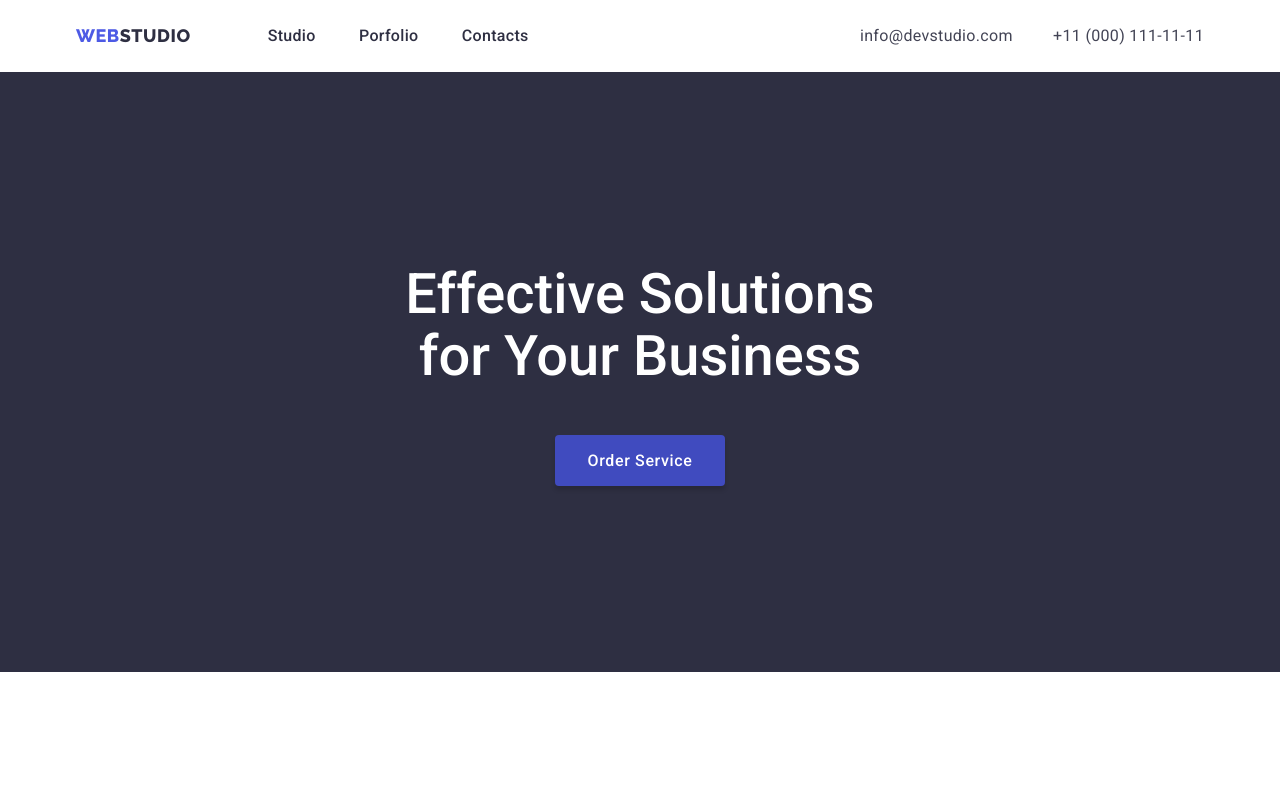
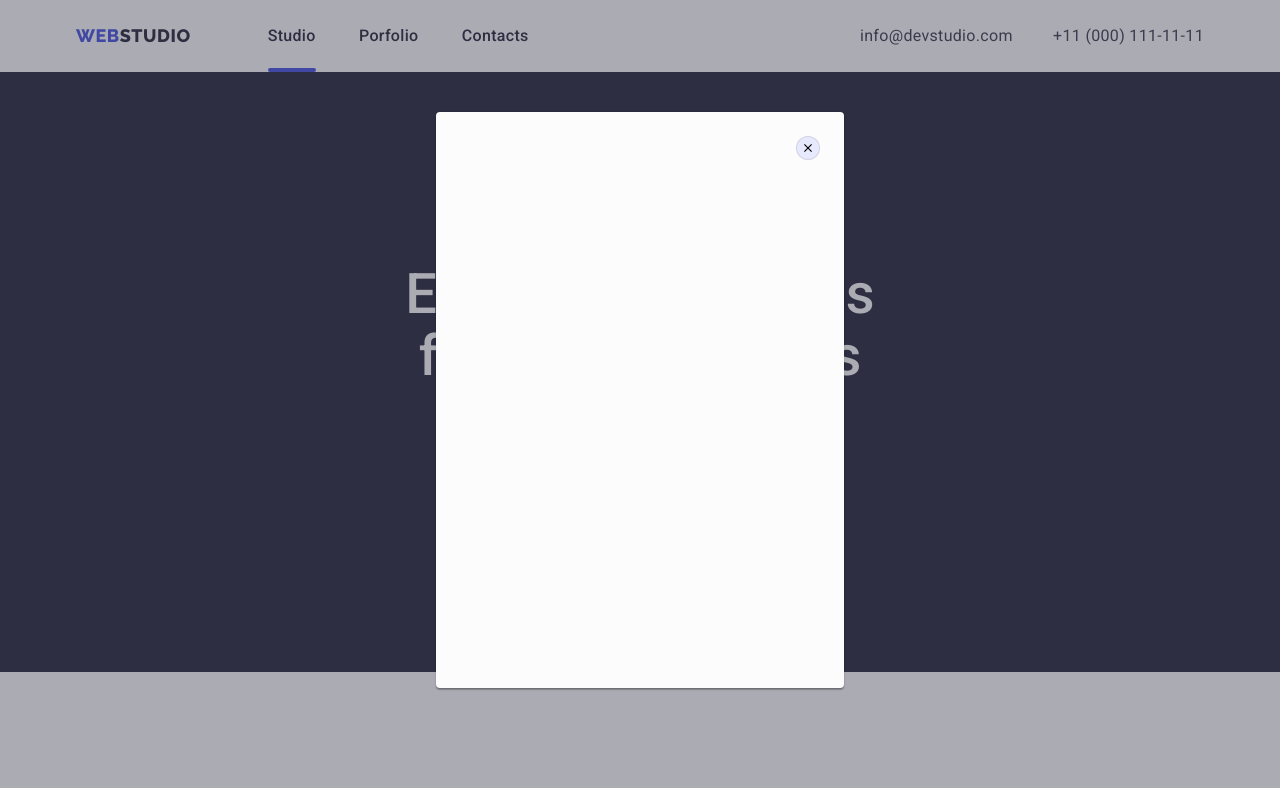
Before and after one commit to PotiykoEvgenij/goit-markup-hw-05, a plain HTML site: page index.html in a window 1280 px wide. Both pictures are taken after a click on the button "Order Service". Shown: the top 788 px of the page. Drawn offline with nearby package versions, Linux system fonts and the light colour scheme.

Commit message:
Update style.css

```diff
--- a/css/style.css
+++ b/css/style.css
@@ -22,6 +22,7 @@ body {
 
 a {
     text-decoration: none;
+    display: block;
 }
 
 
@@ -58,8 +59,13 @@ img {
 }
 
 /* Logo */
-
+.logo {
+    padding-top: 24px;
+    padding-bottom: 24px;
+}
 .logo-web {
+    display: inline-block;
+    align-items: center;
     font-family: Raleway;
     font-weight: 800;
     font-size: 18px;
@@ -67,12 +73,12 @@ img {
     letter-spacing: 0.03em;
     text-transform: uppercase;
     color: var(--primary-brand);
-    padding-top: 24px;
-    padding-bottom: 24px;
-
+    padding: 0;
 }
 
 .logo-studio {
+    align-items: center;
+    display: inline-block;
     font-family: Raleway;
     font-weight: 800;
     font-size: 18px;
@@ -81,8 +87,7 @@ img {
     text-transform: uppercase;
     color: var(--caption-color);
     margin-right: 77px;
-    padding-top: 24px;
-    padding-bottom: 24px;
+    padding: 0;
 }
 
 /* Nav */
@@ -90,10 +95,11 @@ img {
 .top-line {
     display: flex;
     justify-content: space-between;
-    padding-top: 24px;
-    padding-bottom: 24px;
+    padding-top: 0;
+    padding-bottom: 0;
 }
 .top-line-bg {
+    display: block;
     max-width: 1440px;
     margin-left: auto;
     margin-right: auto;
@@ -103,6 +109,8 @@ img {
     display: flex;
 }
 .nav-links {
+    align-items: center;
+    display: block;
     list-style: none;
     width: 261px;
     display: flex;
@@ -110,6 +118,7 @@ img {
 }
 
 .nav-link {
+    text-decoration: none;
     font-weight: 500;
     font-size: 16px;
     line-height: 1.5;
@@ -117,12 +126,30 @@ img {
     color: var(--caption-color);
     padding-top: 24px;
     padding-bottom: 24px;
+    content: '';
+    position: relative;
+
+    transition-property: color;
+    transition-duration: 250ms;
+    transition-timing-function: cubic-bezier(0.4, 0, 0.2, 1);
 }
 .nav-link:hover, .nav-link:focus {
     color: var(--primary-brand);
 }
 .nav-link:active {
     color: var(--primary-brand);
+}
+
+.current-page::after {
+    content: '';
+    position: absolute;
+    background-color: var(--primary-brand);
+    width: 100%;
+    height: 4px;
+    left: 0;
+    bottom: 0;
+    border-radius: 2px;
+    display: block;
 }
 
 /* Contacts */
@@ -133,6 +160,7 @@ img {
     justify-content: space-between;
 }
 .contact {
+    display: block;
     font-weight: 400;
     font-size: 16px;
     line-height: 1.5;
@@ -140,6 +168,10 @@ img {
     color: var(--text-color);
     padding-top: 24px;
     padding-bottom: 24px;
+
+    transition-property: color;
+    transition-duration: 250ms;
+    transition-timing-function: cubic-bezier(0.4, 0, 0.2, 1);
 }
 .contact:hover,
 .contact:focus {
@@ -192,6 +224,10 @@ img {
     box-shadow: 0px 4px 4px rgba(0, 0, 0, 0.15);
     border-radius: 4px;
     border: var(--primary-brand);
+
+    transition-property: background-color;
+    transition-duration: 250ms;
+    transition-timing-function: cubic-bezier(0.4, 0, 0.2, 1);
 }
 .button:hover,
 .button:focus {
@@ -311,10 +347,14 @@ img {
     margin-right: 24px;
     background-color: var(--primary-brand);
     border-radius: 50%;
+
+    transition-property: background-color;
+    transition-duration: 250ms;
+    transition-timing-function: cubic-bezier(0.4, 0, 0.2, 1);
 }
 .card-link:hover,
 .card-link:focus {
-    background: #31D0AA;
+    background-color: #31D0AA;
 }
 .card-link:nth-child(4n) {
     margin-right: 0;
@@ -342,6 +382,10 @@ img {
     width: 104px;
     height: 56px;
     fill: #8E8F99;
+
+    transition-property: fill;
+    transition-duration: 250ms;
+    transition-timing-function: cubic-bezier(0.4, 0, 0.2, 1);
 }
 .link-customers a {
     display: inline-block;
@@ -352,6 +396,10 @@ img {
     border-radius: 4px;
     width: 168px;
     height: 88px;
+
+    transition-property: border;
+    transition-duration: 250ms;
+    transition-timing-function: cubic-bezier(0.4, 0, 0.2, 1);
 }
 .link-customers a:hover,
 .link-customers a:focus {
@@ -418,6 +466,10 @@ footer {
     margin-right: 16px;
     background: rgba(255, 255, 255, 0.1);
     border-radius: 50%;
+
+    transition-property: background-color;
+    transition-duration: 250ms;
+    transition-timing-function: cubic-bezier(0.4, 0, 0.2, 1);
 }
 .social-link:nth-child(4) {
     margin-right: 0;
@@ -430,6 +482,75 @@ footer {
     width: 24px;
     height: 24px;
     fill: var(--light-color);
+}
+
+/* Modal page */
+
+.modal-bg {
+    position: fixed;
+    top: 0;
+    left: 0;
+    width: 100%;
+    height: 100%;
+    background: rgba(46, 47, 66, 0.4);
+
+    opacity: 1;
+    transition: opacity 250ms cubic-bezier(0.4, 0, 0.2, 1);
+    /* transition-property: opacity;
+    transition-duration: 250ms;
+    transition-timing-function: cubic-bezier(0.4, 0, 0.2, 1); */
+}
+.modal-bg.is-hidden {
+    /* visibility: hidden; */
+    opacity: 0;
+    pointer-events: none;
+}
+.modal-bg.is-hidden .modal-page {
+    transform: translate(-50%, -50%) scale(2);
+}
+.modal-page {
+    position: absolute;
+    height: 576px;
+    width: 408px;
+    top: 50%;
+    left: 50%;
+    transform: translate(-50%, -50%) scale(1);
+    background: #FCFCFC;
+    box-shadow: 0px 1px 1px rgba(0, 0, 0, 0.14), 0px 1px 3px rgba(0, 0, 0, 0.12), 0px 2px 1px rgba(0, 0, 0, 0.2);
+    border-radius: 4px;
+
+    transition: transform 250ms cubic-bezier(0.4, 0, 0.2, 1);
+    /* transition-property: transform;
+    transition-duration: 250ms;
+    transition-timing-function: cubic-bezier(0.4, 0, 0.2, 1); */
+}
+.button-close {
+    position: absolute;
+    width: 24px;
+    height: 24px;
+    border-radius: 50%;
+    background: #E7E9FC;
+    border: 1px solid rgba(0, 0, 0, 0.1);
+    top: 24px;
+    right: 24px;
+
+    transition-property: box-shadow;
+    transition-duration: 250ms;
+    transition-timing-function: cubic-bezier(0.4, 0, 0.2, 1);
+}
+.button-close:hover,
+.button-close:focus {
+    cursor: pointer;
+    box-shadow: 0px 1px 6px rgba(46, 47, 66, 0.08), 0px 1px 1px rgba(46, 47, 66, 0.16), 0px 2px 1px rgba(46, 47, 66, 0.08);
+}
+.button-ico {
+    position: absolute;
+    width: 8px;
+    height: 8px;
+    top: 50%;
+    left: 50%;
+    transform: translate(-50%, -50%);
+    fill: 000000;
 }
 
 /* Portfolio */
@@ -457,6 +578,10 @@ footer {
     padding: 12px 24px;
     border: 1px solid #E7E9FC;
     border-radius: 4px;
+
+    transition-property: background-color, color, box-shadow;
+    transition-duration: 250ms;
+    transition-timing-function: cubic-bezier(0.4, 0, 0.2, 1);
 }
 .filter-button:hover, .filter-button:focus {
     background-color: #404BBF;
@@ -489,6 +614,13 @@ footer {
     border: 0.5px solid var(--light-color);
     border-top: none;
     box-shadow: 0px 1px 6px rgba(46, 47, 66, 0.08);
+    transition-property: box-shadow;
+    transition-duration: 250ms;
+    transition-timing-function: cubic-bezier(0.4, 0, 0.2, 1);
+}
+.project-tumb {
+    position: relative;
+    overflow: hidden;
 }
 .project-card:nth-child(3n + 1) {
     margin-left: 0;
@@ -500,12 +632,28 @@ footer {
 .project-card:focus {
     box-shadow: 0px 1px 6px rgba(46, 47, 66, 0.08), 0px 1px 1px rgba(46, 47, 66, 0.16), 0px 2px 1px rgba(46, 47, 66, 0.08);
 }
+.project-card:hover .card-hidden-text,
+.project-card:focus .card-hidden-text {
+    transform: translateY(0);
+}
 .card-content {
     padding: 32px 16px;
 }
 .card-hidden-text {
-    display: none;
+    margin-top: 0;
+    margin-bottom: 0;
+    padding: 40px 32px;
+    top: 0;
+    right: 0;
+    width: 100%;
+    height: 100%;
     font-size: 16px;
     line-height: 1.5;
+    background-color: var(--primary-brand);
     color: var(--light-color);
+
+    position: absolute;
+
+    transform: translateY(101%);
+    transition: transform 250ms cubic-bezier(0.4, 0, 0.2, 1);
 }
```
